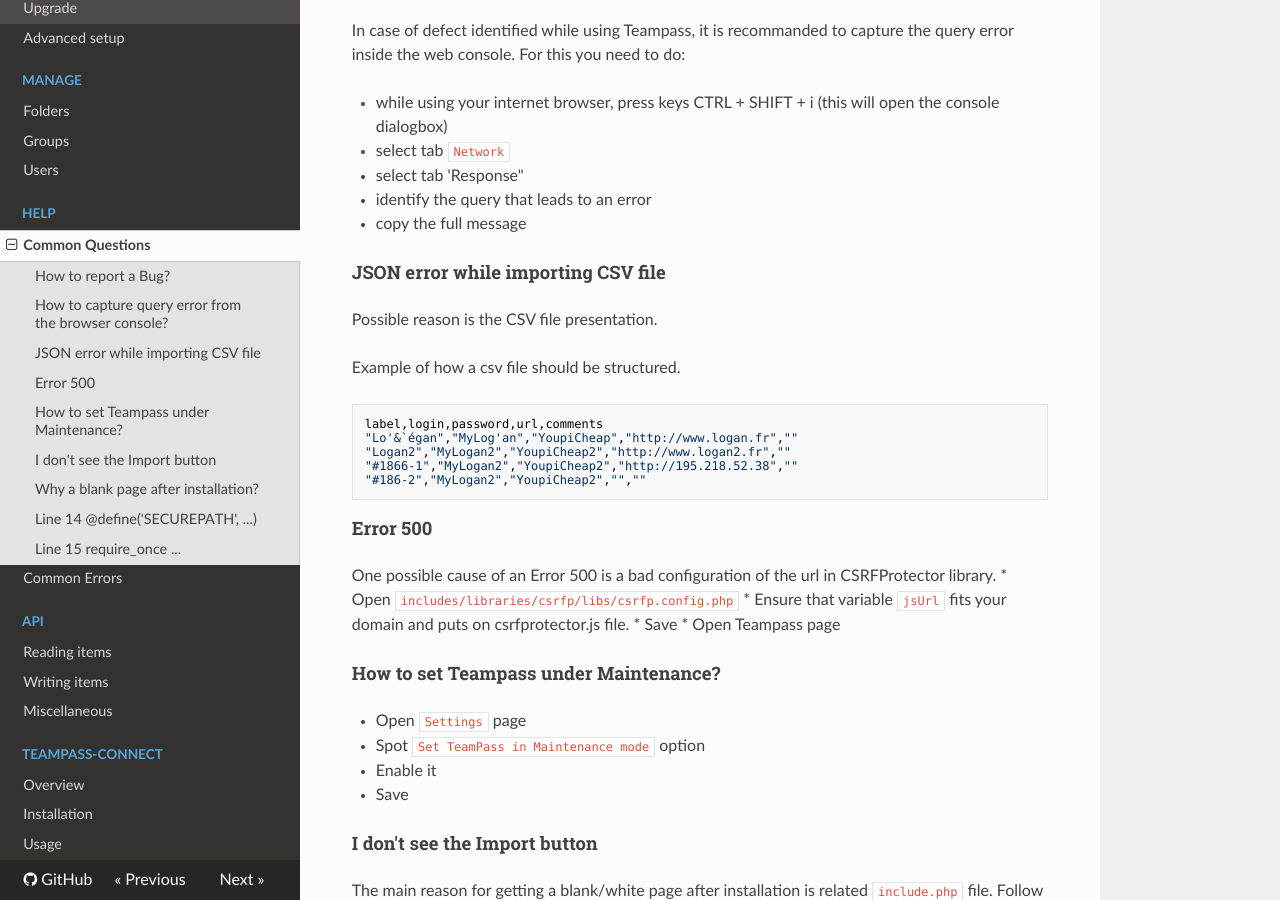
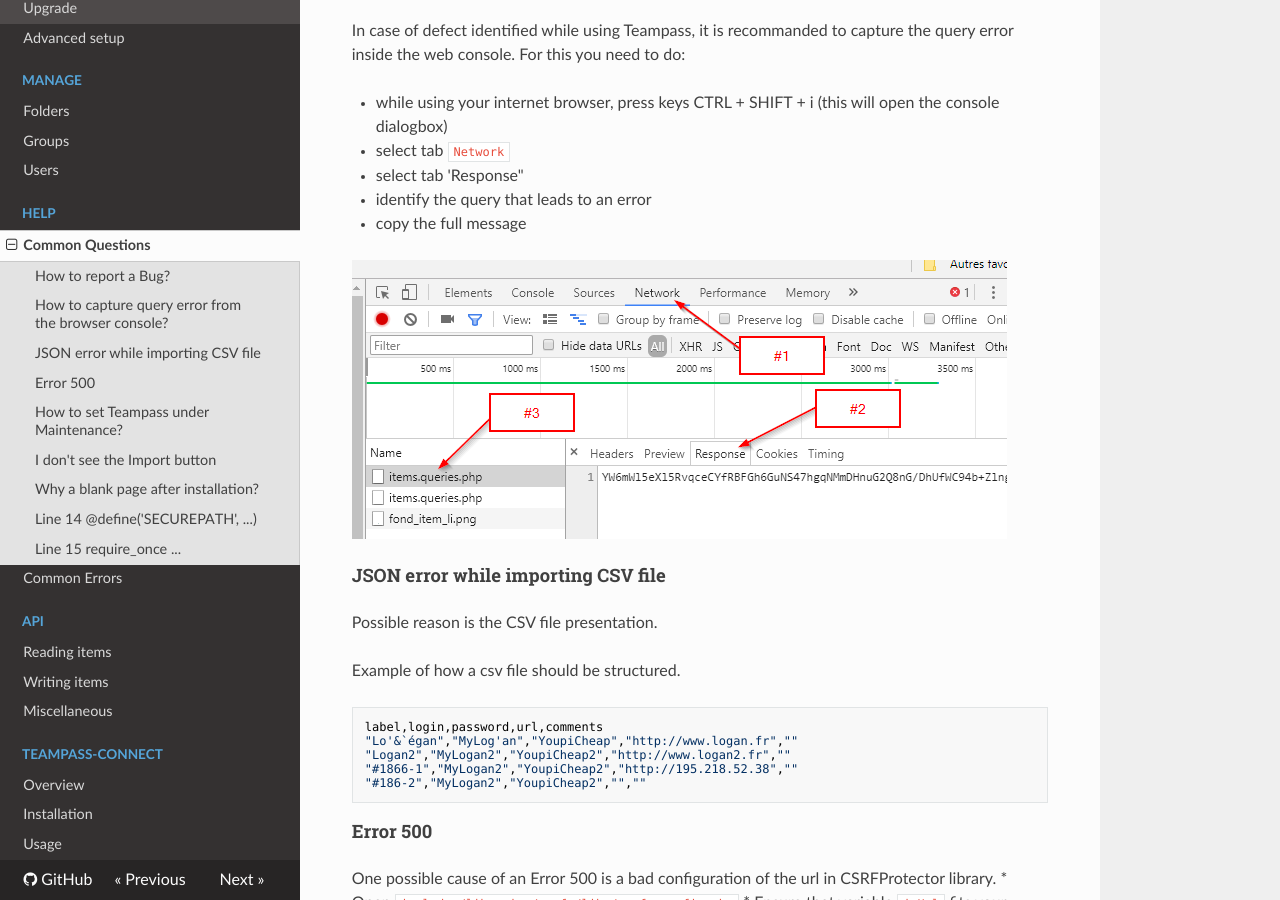
Before and after one commit to nilsteampassnet/teampass_doc, an MkDocs documentation site: the page built from docs/faq.md, in a window 1280 px wide and 900 px high, scrolled down 1458 px. Built offline with MkDocs 1.6.1, drawn with Linux system fonts in a browser that asks for light colours; nearby versions of some CDN libraries; old or Windows-style settings are respelled for this version of MkDocs.

Commit message:
Update faq.md

```diff
--- a/docs/faq.md
+++ b/docs/faq.md
@@ -29,6 +29,10 @@ For this you need to do:
 - select tab 'Response"
 - identify the query that leads to an error
 - copy the full message
+
+![Screenshot](img/faq-4.png)
+
+
 
 #### JSON error while importing CSV file
 
```
